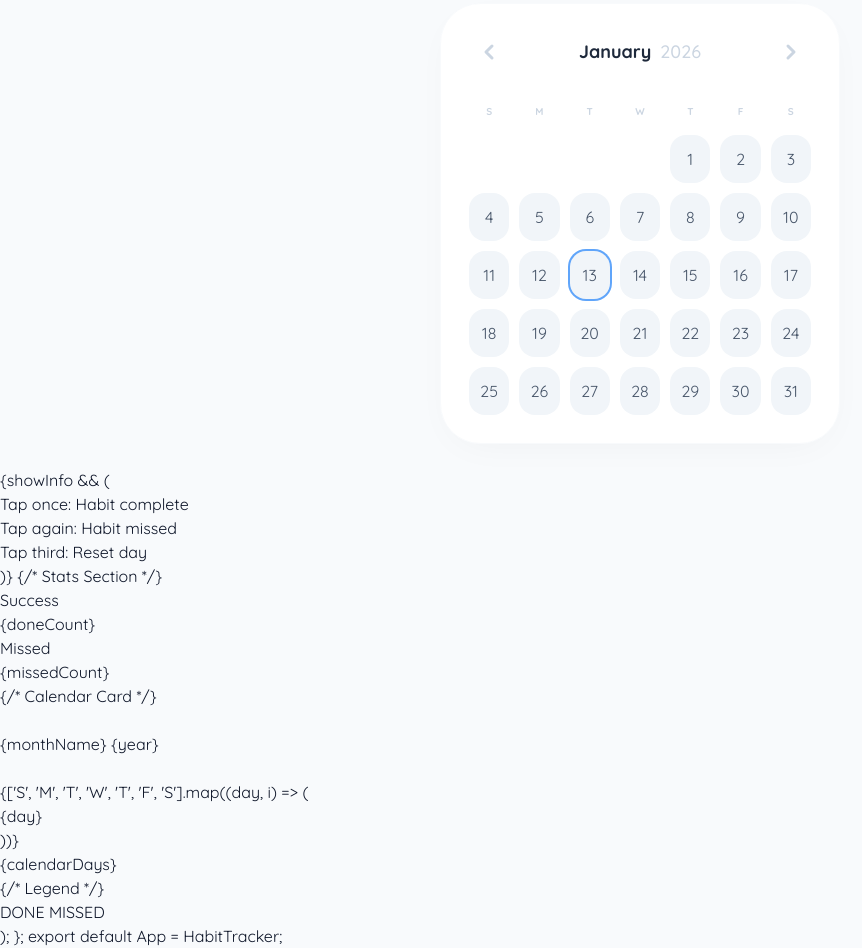
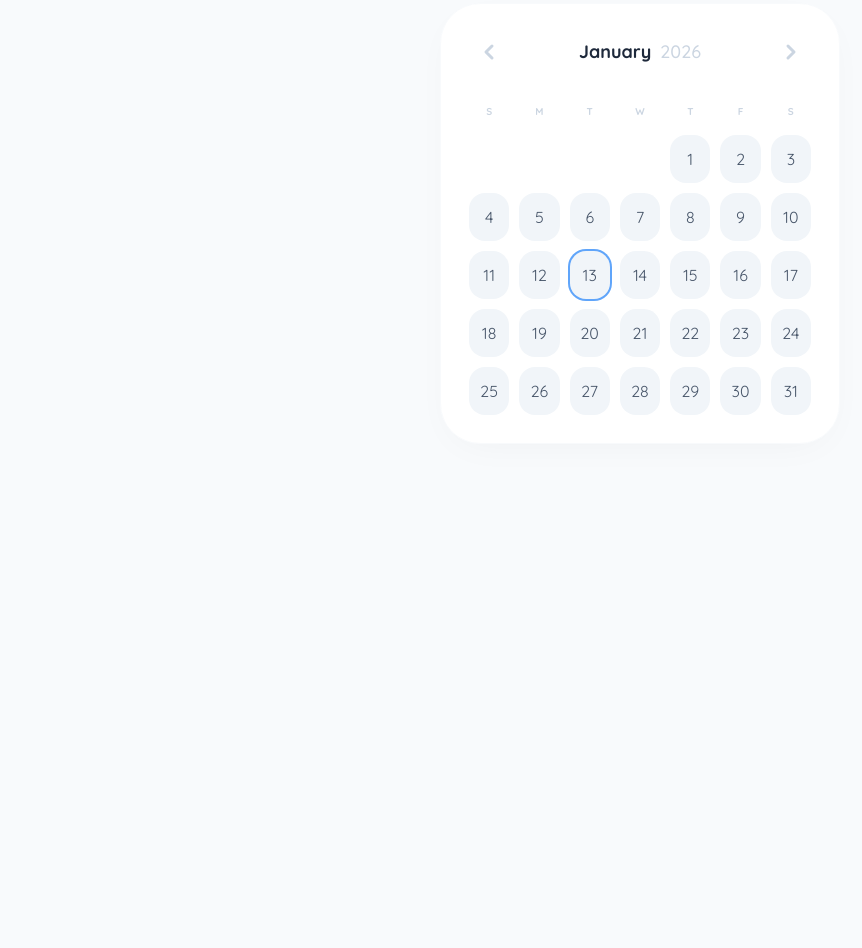
Before and after one commit to MinimalPomo/Habits, a plain HTML site: page Index.html in a window 1280 px wide. Shown: the part 246-1194 px from the top of the page, without its empty margins (0-862 px from the left). After the commit the page ends 800 px from the top, so only its background shows below. Drawn offline with nearby package versions, Linux system fonts and the light colour scheme.

Commit message:
Remove unused components and legend from Index.html

```diff
--- a/Index.html
+++ b/Index.html
@@ -159,81 +159,3 @@
     </script>
 </body>
 </html>
-
-          </button>
-        </header>
-
-        {showInfo && (
-          <div className="mb-8 p-5 bg-white dark:bg-gray-800 rounded-3xl text-sm text-gray-600 dark:text-gray-300 shadow-sm border border-gray-100 dark:border-gray-700 animate-in fade-in slide-in-from-top-4">
-            <div className="space-y-3 font-medium">
-              <div className="flex items-center gap-3">
-                <div className="w-2 h-2 rounded-full bg-emerald-500" />
-                <span>Tap once: Habit complete</span>
-              </div>
-              <div className="flex items-center gap-3">
-                <div className="w-2 h-2 rounded-full bg-rose-500" />
-                <span>Tap again: Habit missed</span>
-              </div>
-              <div className="flex items-center gap-3">
-                <div className="w-2 h-2 rounded-full bg-gray-300" />
-                <span>Tap third: Reset day</span>
-              </div>
-            </div>
-          </div>
-        )}
-
-        {/* Stats Section */}
-        <div className="grid grid-cols-2 gap-5 mb-10">
-          <div className="bg-emerald-50/50 dark:bg-emerald-500/10 p-5 rounded-[2rem] border border-emerald-100 dark:border-emerald-500/20">
-            <p className="text-[10px] text-emerald-600 dark:text-emerald-400 uppercase font-black tracking-widest mb-1">Success</p>
-            <p className="text-3xl font-bold text-emerald-700 dark:text-emerald-300">{doneCount}</p>
-          </div>
-          <div className="bg-rose-50/50 dark:bg-rose-500/10 p-5 rounded-[2rem] border border-rose-100 dark:border-rose-500/20">
-            <p className="text-[10px] text-rose-600 dark:text-rose-400 uppercase font-black tracking-widest mb-1">Missed</p>
-            <p className="text-3xl font-bold text-rose-700 dark:text-rose-300">{missedCount}</p>
-          </div>
-        </div>
-
-        {/* Calendar Card */}
-        <div className="bg-white dark:bg-gray-900 rounded-[2.5rem] shadow-[0_20px_50px_rgba(0,0,0,0.04)] dark:shadow-none p-7 border border-gray-50 dark:border-gray-800">
-
-          <div className="flex items-center justify-between mb-8">
-            <button onClick={handlePrevMonth} className="p-2 hover:bg-gray-100 dark:hover:bg-gray-800 rounded-xl transition-all">
-              <ChevronLeft className="text-gray-400" strokeWidth={3} />
-            </button>
-            <h2 className="text-lg font-bold text-gray-800 dark:text-gray-100">
-              {monthName} <span className="text-gray-300 dark:text-gray-600 font-medium ml-1">{year}</span>
-            </h2>
-            <button onClick={handleNextMonth} className="p-2 hover:bg-gray-100 dark:hover:bg-gray-800 rounded-xl transition-all">
-              <ChevronRight className="text-gray-400" strokeWidth={3} />
-            </button>
-          </div>
-
-          <div className="grid grid-cols-7 gap-3 mb-4">
-            {['S', 'M', 'T', 'W', 'T', 'F', 'S'].map((day, i) => (
-              <div key={i} className="text-center text-[10px] font-black text-gray-300 dark:text-gray-600">
-                {day}
-              </div>
-            ))}
-          </div>
-
-          <div className="grid grid-cols-7 gap-3">
-            {calendarDays}
-          </div>
-        </div>
-
-        {/* Legend */}
-        <div className="mt-10 flex justify-center gap-8 text-[11px] font-bold text-gray-400 dark:text-gray-600">
-          <span className="flex items-center gap-2">
-            <span className="w-1.5 h-1.5 rounded-full bg-emerald-500" /> DONE
-          </span>
-          <span className="flex items-center gap-2">
-            <span className="w-1.5 h-1.5 rounded-full bg-rose-500" /> MISSED
-          </span>
-        </div>
-      </div>
-    </div>
-  );
-};
-
-export default App = HabitTracker;
```
